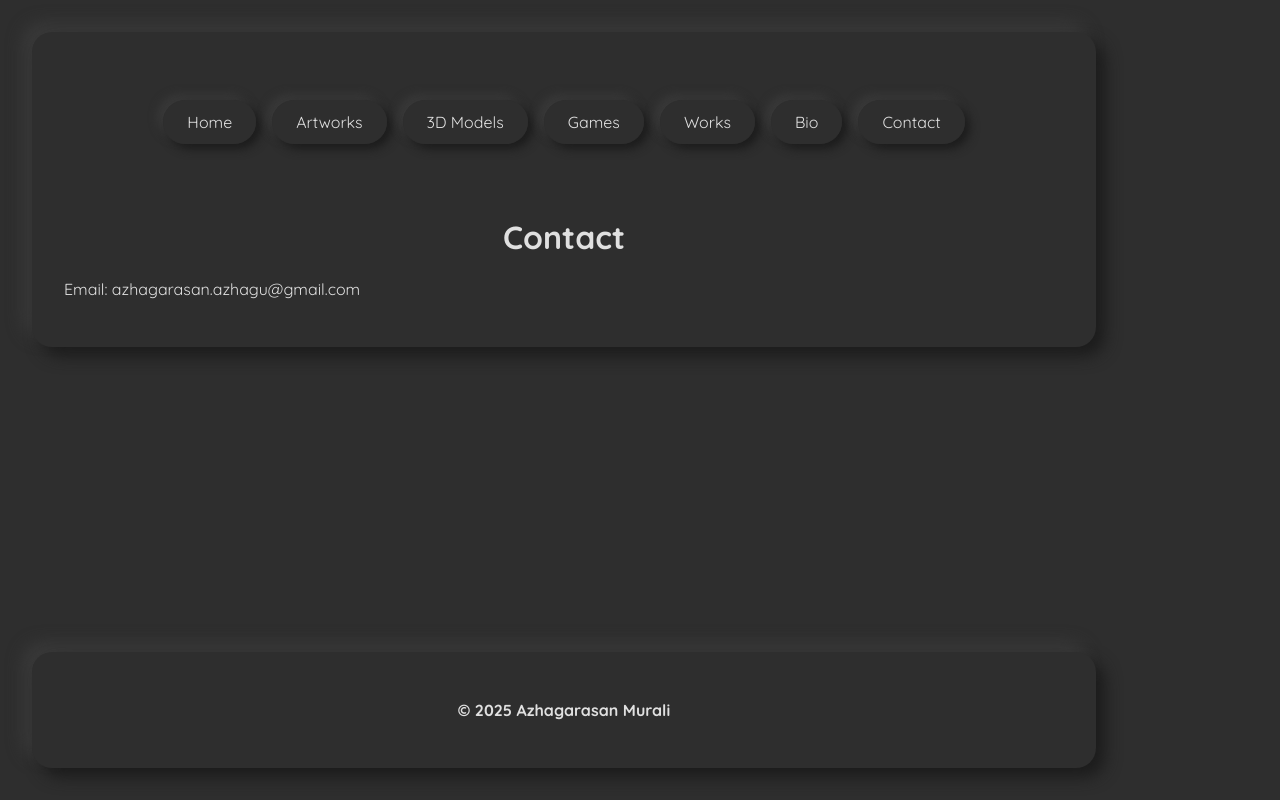
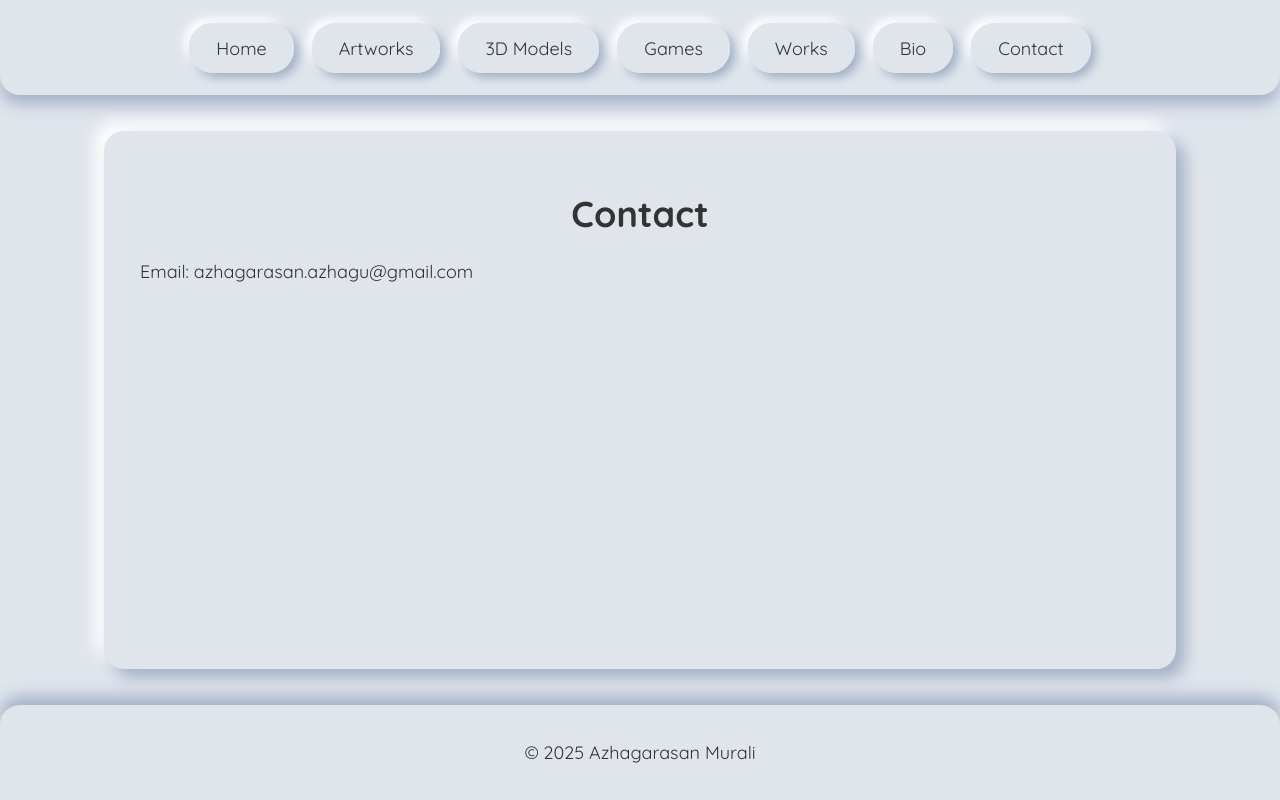
Before and after one commit to azhagarasanmurali/azhagarasanmurali.github.io, a React (Create React App) app: page /contact in a window 1280 px wide. Built offline with nearby package versions, Linux system fonts and the light colour scheme.

Commit message:
Dark and light theme switch based on system theme.

```diff
--- a/src/App.css
+++ /dev/null
@@ -1,52 +0,0 @@
-.theme-container {
-  max-width: 1000px;
-  margin: 0 auto;
-  padding: 1rem;
-  display: flex;
-  flex-direction: column;
-  gap: 1rem;
-}
-
-body {
-  margin: 0;
-  padding: 0;
-}
-
-nav {
-  padding: 3em;
-  display: flex;
-  justify-content: center;
-}
-
-nav ul {
-  list-style: none;
-  display: flex;
-  gap: 1em;
-  margin: 0;
-  padding: 0;
-}
-
-nav ul li a {
-  color: white;
-  text-decoration: none;
-}
-
-footer {
-  background-color: #333;
-  color: white;
-  text-align: center;
-  padding: 1em;
-  width: 100%;
-  position: fixed;
-  bottom: 0;
-  left: 0;
-  right: 0;
-  margin: 0;
-}
-
-.project-card {
-  width: 100%;
-  padding: 1em;
-  margin: 1em 0;
-  box-sizing: border-box;
-}
--- a/src/App.js
+++ b/src/App.js
@@ -11,9 +11,13 @@ import Bio from './pages/Bio';
 import Contact from './pages/Contact';
 
 const App = () => (
-  <div className='theme-container'>
   <Router>
-    <Navbar/>
+    <div className='app-wrapper'>
+      <nav className='theme-nav'>
+        <Navbar />
+      </nav>
+
+      <main className='theme-container'>
         <Routes>
           <Route path="/" element={<Home />} />
           <Route path="/artworks" element={<Artworks />} />
@@ -23,9 +27,13 @@ const App = () => (
           <Route path="/bio" element={<Bio />} />
           <Route path="/contact" element={<Contact />} />
         </Routes>
-    <Footer className='theme-container'/>
+      </main>
+
+      <footer className='theme-footer'>
+        <Footer />
+      </footer>
+    </div>
   </Router>
-  </div>
 );
 
 export default App;
--- a/src/components/Footer.js
+++ b/src/components/Footer.js
@@ -1,8 +1,8 @@
 import React from 'react';
 
 const Footer = () => (
-  <footer className='theme-container'>
-    <p><b>&copy; {new Date().getFullYear()} Azhagarasan Murali</b></p>
+  <footer>
+    <p>&copy; {new Date().getFullYear()} Azhagarasan Murali</p>
   </footer>
 );
 
--- a/src/index.js
+++ b/src/index.js
@@ -1,8 +1,8 @@
 import React from 'react';
 import ReactDOM from 'react-dom/client';
 import App from './App';
-import './App.css';
-import './neomorphism-dark.css';
+import './styles/App.css';
+import './styles/theme.css';
 
 const root = ReactDOM.createRoot(document.getElementById('root'));
 root.render(<App />);
--- /dev/null
+++ b/src/styles/App.css
@@ -0,0 +1,70 @@
+.app-wrapper {
+  display: flex;
+  flex-direction: column;
+  min-height: 100vh;
+  background: var(--bg);
+}
+
+.theme-container {
+  flex: 1;
+  width: 1000px;
+  margin: 2rem auto;
+  padding: 2rem;
+  background: var(--bg);
+  border-radius: 20px;
+  box-shadow: 9px 9px 16px var(--shadow-dark),
+              -9px -9px 16px var(--shadow-light);
+  color: var(--text);
+}
+
+/* NAVBAR STYLING */
+.theme-nav {
+  border-bottom-left-radius: 20px;
+  border-bottom-right-radius: 20px;
+  background: var(--bg);
+  box-shadow: 0 9px 16px var(--shadow-dark),
+              0 -9px 16px var(--shadow-light);
+  padding: 2rem 0;
+}
+
+/* FOOTER STYLING */
+.theme-footer {
+  border-top-left-radius: 20px;
+  border-top-right-radius: 20px;
+  background: var(--bg);
+  box-shadow: 0 -9px 16px var(--shadow-dark),
+              0 9px 16px var(--shadow-light);
+  padding: 1em;
+  text-align: center;
+  color: var(--text);
+  margin-top: auto;
+}
+
+/* Navbar internal layout */
+nav {
+  display: flex;
+  justify-content: center;
+}
+
+nav ul {
+  list-style: none;
+  display: flex;
+  gap: 1em;
+  margin: 0;
+  padding: 0;
+}
+
+nav ul li a {
+  color: var(--text);
+  text-decoration: none;
+}
+
+/* Page text reset */
+body, html {
+  margin: 0;
+  padding: 0;
+  font-family: 'Quicksand', sans-serif;
+  background: var(--bg);
+  color: var(--text);
+  font-size: large;
+}
--- a/src/neomorphism-dark.css
+++ b/src/styles/neomorphism-dark.css
@@ -7,35 +7,35 @@
 
 @font-face {
     font-family: 'Quicksand';
-    src: url('./assets/fonts/Quicksand-Light.ttf') format('truetype');
+    src: url('../assets/fonts/Quicksand-Light.ttf') format('truetype');
     font-weight: 300;
     font-style: normal;
 }
 
 @font-face {
     font-family: 'Quicksand';
-    src: url('./assets/fonts/Quicksand-Regular.ttf') format('truetype');
+    src: url('../assets/fonts/Quicksand-Regular.ttf') format('truetype');
     font-weight: 400;
     font-style: normal;
 }
 
 @font-face {
     font-family: 'Quicksand';
-    src: url('./assets/fonts/Quicksand-Medium.ttf') format('truetype');
+    src: url('../assets/fonts/Quicksand-Medium.ttf') format('truetype');
     font-weight: 500;
     font-style: normal;
 }
 
 @font-face {
     font-family: 'Quicksand';
-    src: url('./assets/fonts/Quicksand-SemiBold.ttf') format('truetype');
+    src: url('../assets/fonts/Quicksand-SemiBold.ttf') format('truetype');
     font-weight: 600;
     font-style: normal;
 }
 
 @font-face {
     font-family: 'Quicksand';
-    src: url('./assets/fonts/Quicksand-Bold.ttf') format('truetype');
+    src: url('../assets/fonts/Quicksand-Bold.ttf') format('truetype');
     font-weight: 700;
     font-style: normal;
 }
@@ -43,8 +43,6 @@
 body {
     background: var(--bg);
     color: var(--text);
-    margin: 0;
-    padding: 0;
     font-family: 'Quicksand', sans-serif;
     font-weight: 400;
 }
@@ -67,8 +65,6 @@ h2 {
     border-radius: 20px;
     box-shadow: 9px 9px 16px var(--shadow-dark),
     -9px -9px 16px var(--shadow-light);
-    padding: 2rem;
-    margin: 2rem;
     color:var(--text);
 }
 
--- a/src/neomorphism-light.css
+++ b/src/styles/neomorphism-light.css
@@ -7,35 +7,35 @@
 
 @font-face {
     font-family: 'Quicksand';
-    src: url('./assets/fonts/Quicksand-Light.ttf') format('truetype');
+    src: url('../assets/fonts/Quicksand-Light.ttf') format('truetype');
     font-weight: 300;
     font-style: normal;
 }
 
 @font-face {
     font-family: 'Quicksand';
-    src: url('./assets/fonts/Quicksand-Regular.ttf') format('truetype');
+    src: url('../assets/fonts/Quicksand-Regular.ttf') format('truetype');
     font-weight: 400;
     font-style: normal;
 }
 
 @font-face {
     font-family: 'Quicksand';
-    src: url('./assets/fonts/Quicksand-Medium.ttf') format('truetype');
+    src: url('../assets/fonts/Quicksand-Medium.ttf') format('truetype');
     font-weight: 500;
     font-style: normal;
 }
 
 @font-face {
     font-family: 'Quicksand';
-    src: url('./assets/fonts/Quicksand-SemiBold.ttf') format('truetype');
+    src: url('../assets/fonts/Quicksand-SemiBold.ttf') format('truetype');
     font-weight: 600;
     font-style: normal;
 }
 
 @font-face {
     font-family: 'Quicksand';
-    src: url('./assets/fonts/Quicksand-Bold.ttf') format('truetype');
+    src: url('../assets/fonts/Quicksand-Bold.ttf') format('truetype');
     font-weight: 700;
     font-style: normal;
 }
@@ -43,8 +43,6 @@
 body {
     background: var(--bg);
     color: var(--text);
-    margin: 0;
-    padding: 0;
     font-family: 'Quicksand', sans-serif;
     font-weight: 400;
 }
@@ -67,8 +65,6 @@ h2 {
     border-radius: 20px;
     box-shadow: 9px 9px 16px var(--shadow-dark),
     -9px -9px 16px var(--shadow-light);
-    padding: 2rem;
-    margin: 2rem;
     color:var(--text);
 }
 
--- /dev/null
+++ b/src/styles/theme.css
@@ -0,0 +1,2 @@
+@import './neomorphism-light.css' screen and (prefers-color-scheme: light);
+@import './neomorphism-dark.css' screen and (prefers-color-scheme: dark);
```
Also changed, not shown: src/styles/index.css (renamed from src/index.css). Lines whose indentation alone changed are shown as unchanged.
